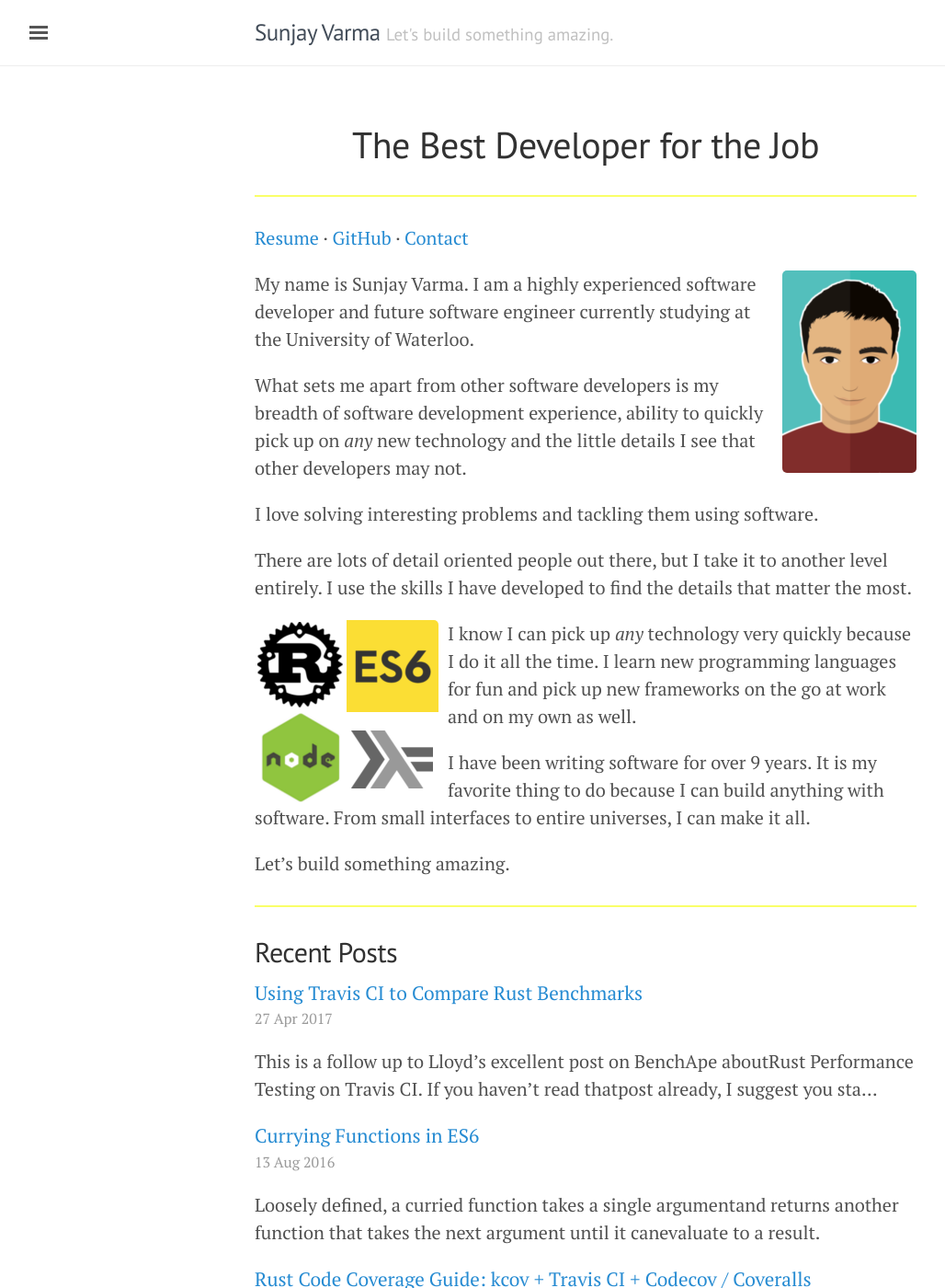
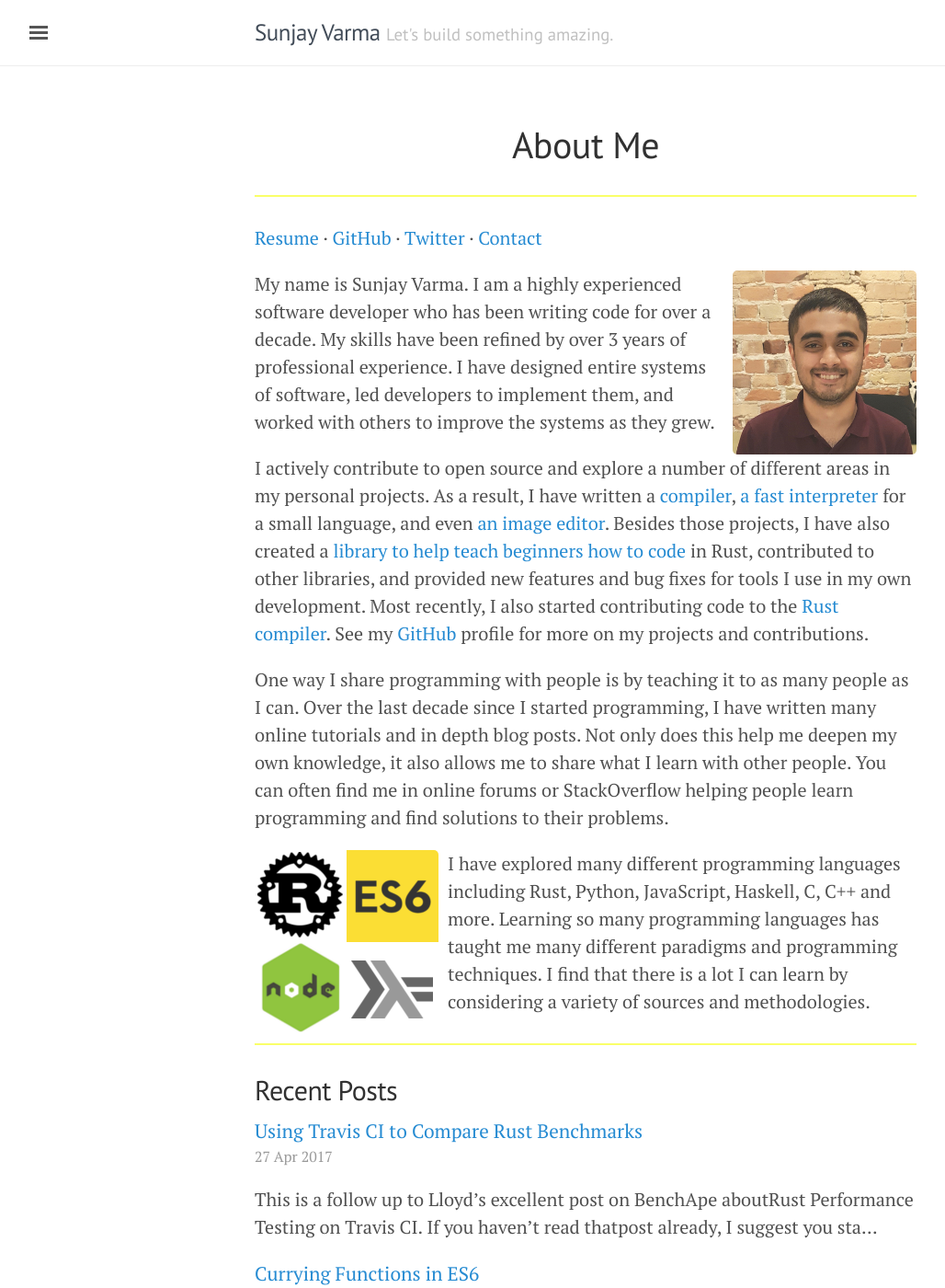
Before and after one commit to sunjay/sunjay.github.io, a Jekyll site: the page built from index.html, in a window 1280 px wide and 1400 px high. Shown: the whole window at 92% size, without its empty margins (3-1031 px from the left). Built offline with Jekyll 4.4.1, drawn with Linux system fonts in a browser that asks for light colours.

Commit message:
New homepage

```diff
--- a/_pages/home.md
+++ b/_pages/home.md
@@ -1,27 +1,37 @@
-[Resume](/resume) &middot; [GitHub](https://github.com/sunjay/) &middot; [Contact](/contact)
+[Resume](/resume) &middot; [GitHub] &middot; [Twitter] &middot; [Contact](/contact)
 
 ![Sunjay Varma](/assets/images/me.png){: .right} My name is Sunjay Varma. I am a
-highly experienced software developer and future software engineer currently
-studying at the University of Waterloo.
+highly experienced software developer who has been writing code for over a
+decade. My skills have been refined by over 3 years of professional experience.
+I have designed entire systems of software, led developers to implement them,
+and worked with others to improve the systems as they grew.
 
-What sets me apart from other software developers is my breadth of software
-development experience, ability to quickly pick up on *any* new technology and
-the little details I see that other developers may not.
+I actively contribute to open source and explore a number of different areas in
+my personal projects. As a result, I have written a [compiler][brain], [a fast
+interpreter][brainfuck] for a small language, and even [an image editor][rhino].
+Besides those projects, I have also created a [library to help teach beginners
+how to code][turtle] in Rust, contributed to other libraries, and provided new
+features and bug fixes for tools I use in my own development. Most recently, I
+also started contributing code to the [Rust compiler][rustc]. See my [GitHub]
+profile for more on my projects and contributions.
 
-I love solving interesting problems and tackling them using software.
+One way I share programming with people is by teaching it to as many people as I
+can. Over the last decade since I started programming, I have written many
+online tutorials and in depth blog posts. Not only does this help me deepen my
+own knowledge, it also allows me to share what I learn with other people. You
+can often find me in online forums or StackOverflow helping people learn
+programming and find solutions to their problems.
 
-There are lots of detail oriented people out there, but I take it to another
-level entirely. I use the skills I have developed to find the details that
-matter the most.
+![Many languages](/assets/images/languages.png){: .left} I have explored many
+different programming languages including Rust, Python, JavaScript, Haskell, C,
+C++ and more. Learning so many programming languages has taught me many
+different paradigms and programming techniques. I find that there is a lot I can
+learn by considering a variety of sources and methodologies.
 
-![Many languages](/assets/images/languages.png){: .left}
-
-I know I can pick up *any* technology very quickly because I do it all the time.
-I learn new programming languages for fun and pick up new frameworks on the go
-at work and on my own as well.
-
-I have been writing software for over 9 years. It is my favorite thing to do
-because I can build anything with software. From small interfaces to entire
-universes, I can make it all.
-
-Let's build something amazing.
+[GitHub]: https://github.com/sunjay/
+[Twitter]: https://twitter.com/sunjay03/
+[brain]: https://github.com/brain-lang/brain
+[brainfuck]: https://github.com/brain-lang/brainfuck
+[rhino]: https://github.com/RhinoEditor/rhino
+[rustc]: https://github.com/rust-lang/rust
+[turtle]: https://github.com/sunjay/turtle
--- a/index.html
+++ b/index.html
@@ -1,6 +1,6 @@
 ---
 layout: page
-title: The Best Developer for the Job
+title: About Me
 ---
 
 {% capture home-content %}
```
Also changed, not shown: assets/images/me.png.
